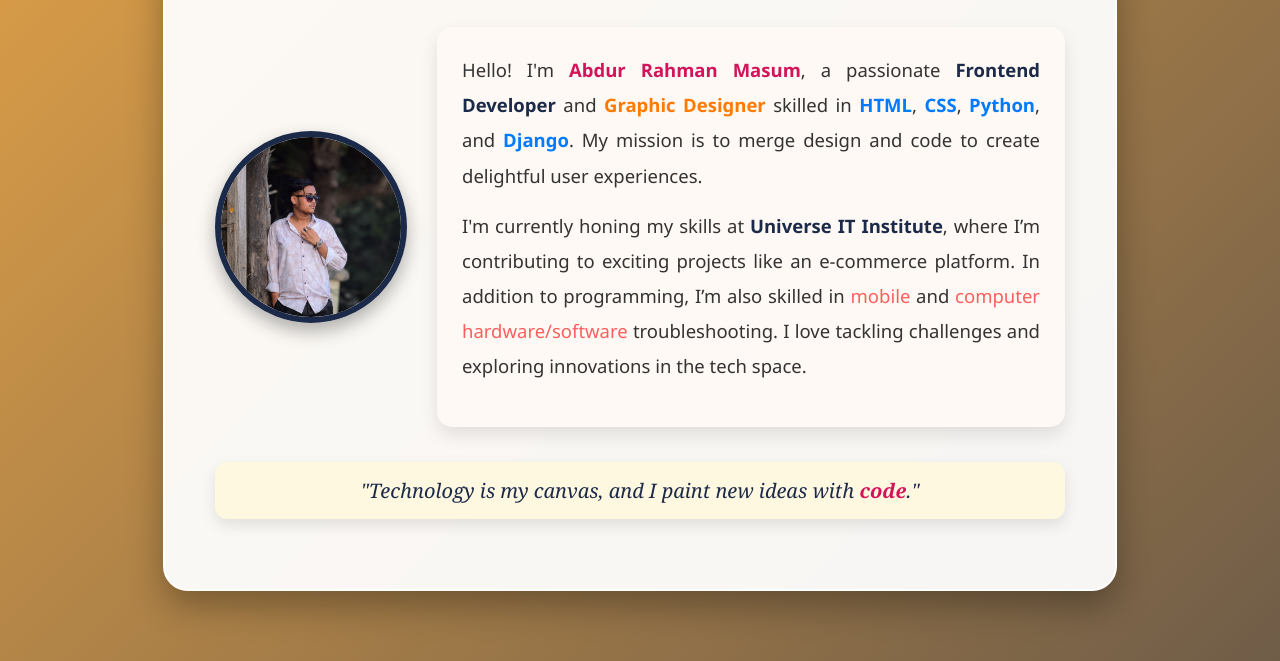
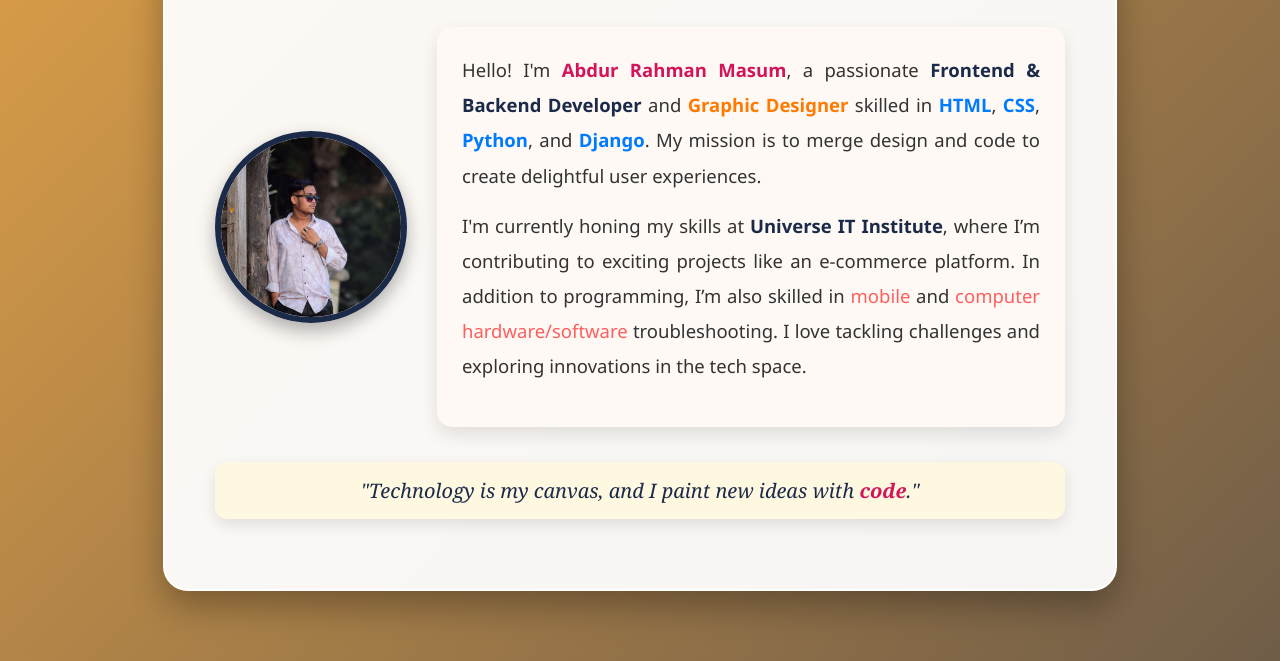
Before and after one commit to abdur-rahman-masum/2nd, a plain HTML site: page about.html in a window 1280 px wide. Shown: the part 213-874 px from the top of the page. Drawn offline with Linux system fonts and the light colour scheme.

Commit message:
second commit

```diff
--- a/about.html
+++ b/about.html
@@ -30,7 +30,7 @@
             <div style="flex: 1; background: #fef9f4; padding: 25px; border-radius: 15px; box-shadow: 0 8px 18px rgba(0, 0, 0, 0.1); animation: slideInFromRight 1.5s ease;">
                 <p style="font-size: 18.5px; line-height: 1.9; color: #333; text-align: justify; margin: 0;">
                     Hello! I'm <strong style="color: #d4145a; font-weight: 700;">Abdur Rahman Masum</strong>, a passionate
-                    <span style="color: #1b2a49; font-weight: 600;">Frontend Developer</span> and
+                    <span style="color: #1b2a49; font-weight: 600;">Frontend & Backend Developer</span> and
                     <span style="color: #ff7a00; font-weight: 600;">Graphic Designer</span> skilled in
                     <strong style="color: #007bff;">HTML</strong>, <strong style="color: #007bff;">CSS</strong>,
                     <strong style="color: #007bff;">Python</strong>, and <strong style="color: #007bff;">Django</strong>.
```
